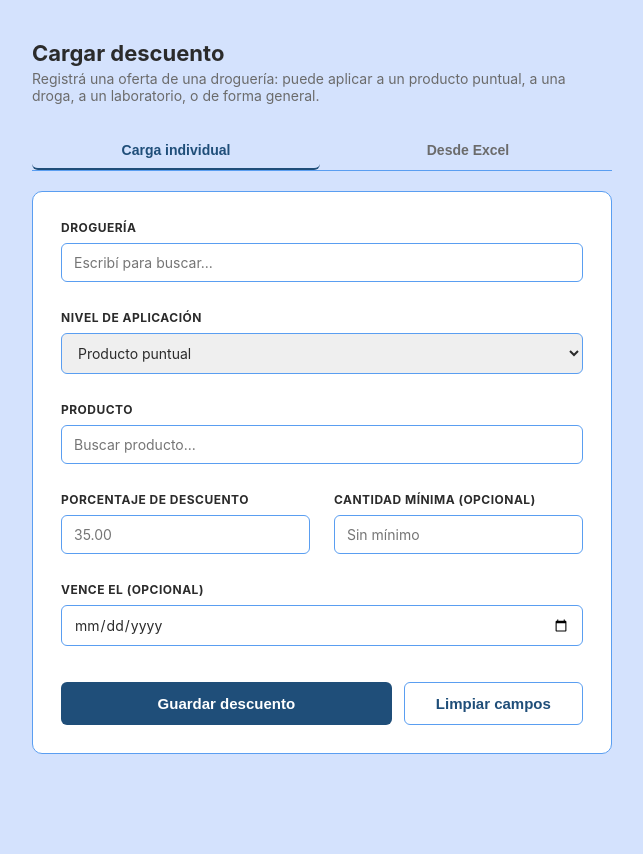
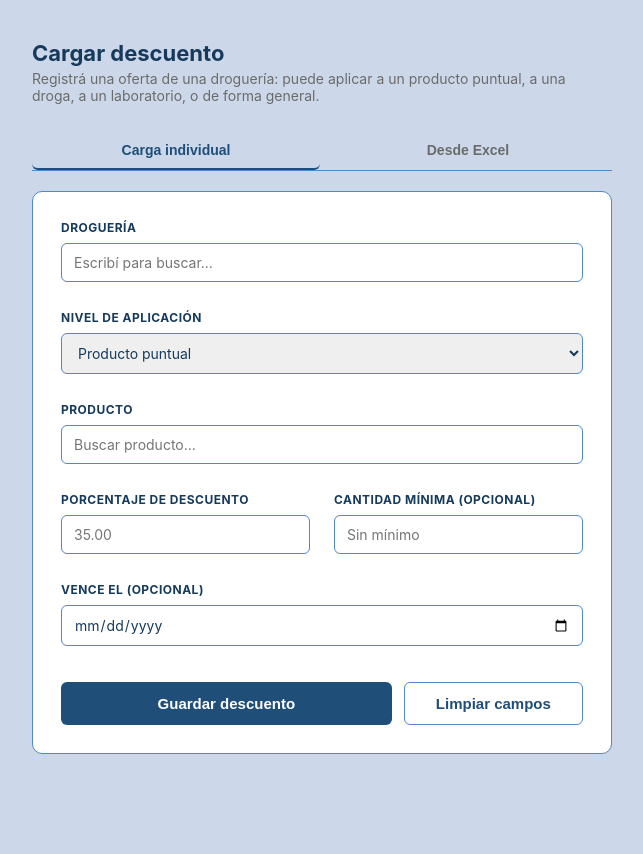
Before and after one commit to Lumacel/Gestor_ofertas_droguerias, a Flask app: page / in a window 1280 px wide. Shown: the part 48-902 px from the top of the page, without its empty margins (318-961 px from the left). Run offline with Flask 3, Linux system fonts and the light colour scheme; some libraries are stand-ins or nearby versions.

Commit message:
modifica titulos y colores

```diff
--- a/templates/base.html
+++ b/templates/base.html
@@ -8,10 +8,10 @@
   :root {
     --azul: #1f4e79;
     --azul-oscuro: #163a5c;
-    --texto: #2b2b2b;
+    --texto: #163a5c;
     --texto-suave: #6b6b6b;
-    --borde: #5a9ef1;
-    --fondo: #d4e2fd;
+    --borde: #4e88ce;
+    --fondo: #ccd8e9;
     --error: #b3261e;
     --error-fondo: #fbeceb;
     --ok-fondo: #e8f3ec;
--- a/templates/cargar_descuento.html
+++ b/templates/cargar_descuento.html
@@ -28,7 +28,7 @@
       <label for="nivel_aplicacion">Nivel de aplicación</label>
       <select id="nivel_aplicacion" required>
         <option value="producto">Producto puntual</option>
-        <option value="droga">Droga (principio activo)</option>
+        <option value="droga">Monodroga</option>
         <option value="laboratorio">Laboratorio</option>
         <option value="general">General (toda la droguería)</option>
       </select>
```
